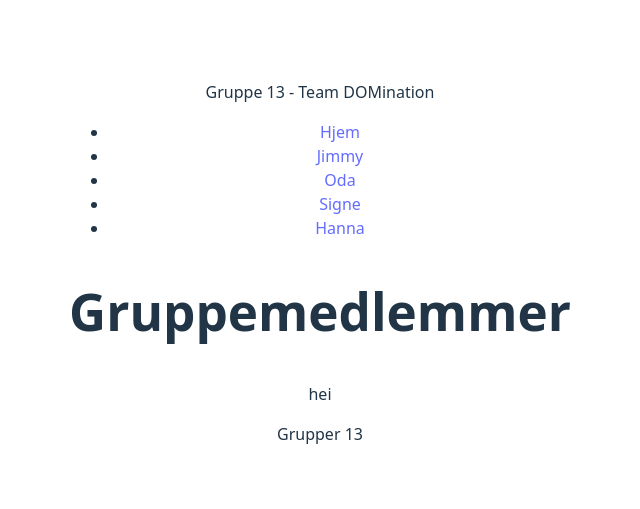
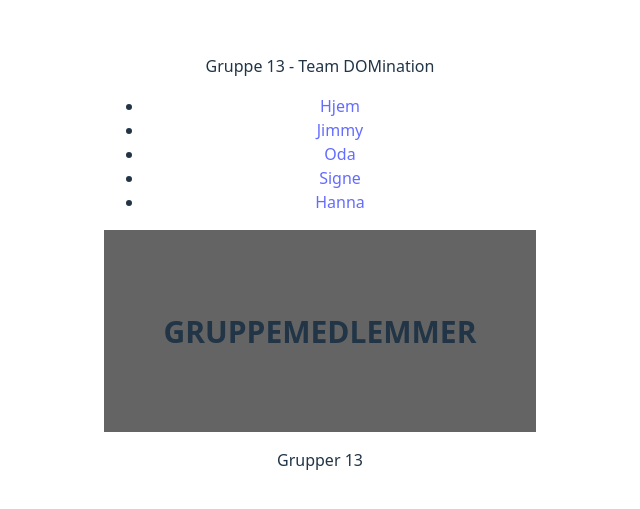
Before and after one commit to hannaso91/ourgroup, a React (Vite) app: page / in a window 1280 px wide. Shown: the part 137-646 px from the top of the page, without its empty margins (320-960 px from the left). Built offline with nearby package versions, Linux system fonts and the light colour scheme; no server answers.

Commit message:
Skrevet litt scss
For overskriften "gruppemedlemmer" og justert bredden for bildene på artikkelkort

```diff
--- a/src/components/Home.jsx
+++ b/src/components/Home.jsx
@@ -5,9 +5,8 @@ import "../styles/home.scss"
 export default function Home({members}) {
     return(
         <section>
-            <h1>Gruppemedlemmer</h1> {/*Denne må gjøres dynamisk basert på brukerinput*/}
+            <h1 id="overskrift">Gruppemedlemmer</h1> {/*Denne må gjøres dynamisk basert på brukerinput*/}
             <MembersCard memberCard={members} />
-            <p>hei</p>
         </section>
     )
 }
--- a/src/components/MemberLayout.jsx
+++ b/src/components/MemberLayout.jsx
@@ -29,9 +29,9 @@ export default function MemberLayout(){
         <>
             {member ? (
                 <>
-            <h2 key={member._id}>{member.name}</h2>
             <article>
                 <img src={member.image?.asset?.url} alt="bilde av gruppemedlem"/>
+                <h2 key={member._id}>{member.name}</h2>
                 <p>{member.age}</p>
                 <p>{member.email}</p>
                 <p>{member.description}</p>
--- a/src/styles/home.scss
+++ b/src/styles/home.scss
@@ -0,0 +1,32 @@
+
+main{
+
+    background-color: #646464;
+    padding: 20px;
+
+        article{
+            display: flex;
+            flex-direction: column;
+            max-width: 375px;
+            max-height: auto;
+
+           img{
+            padding: 20px;
+           }
+                p{
+                    margin: 10px 0px 0px 20px;
+                    padding:0;
+                    text-align: left;
+                    font-weight: bold;
+                }
+
+
+        }
+
+}
+
+#overskrift{
+    text-transform: uppercase;
+    font-size: 30px;
+    padding: 40px;
+}
```
